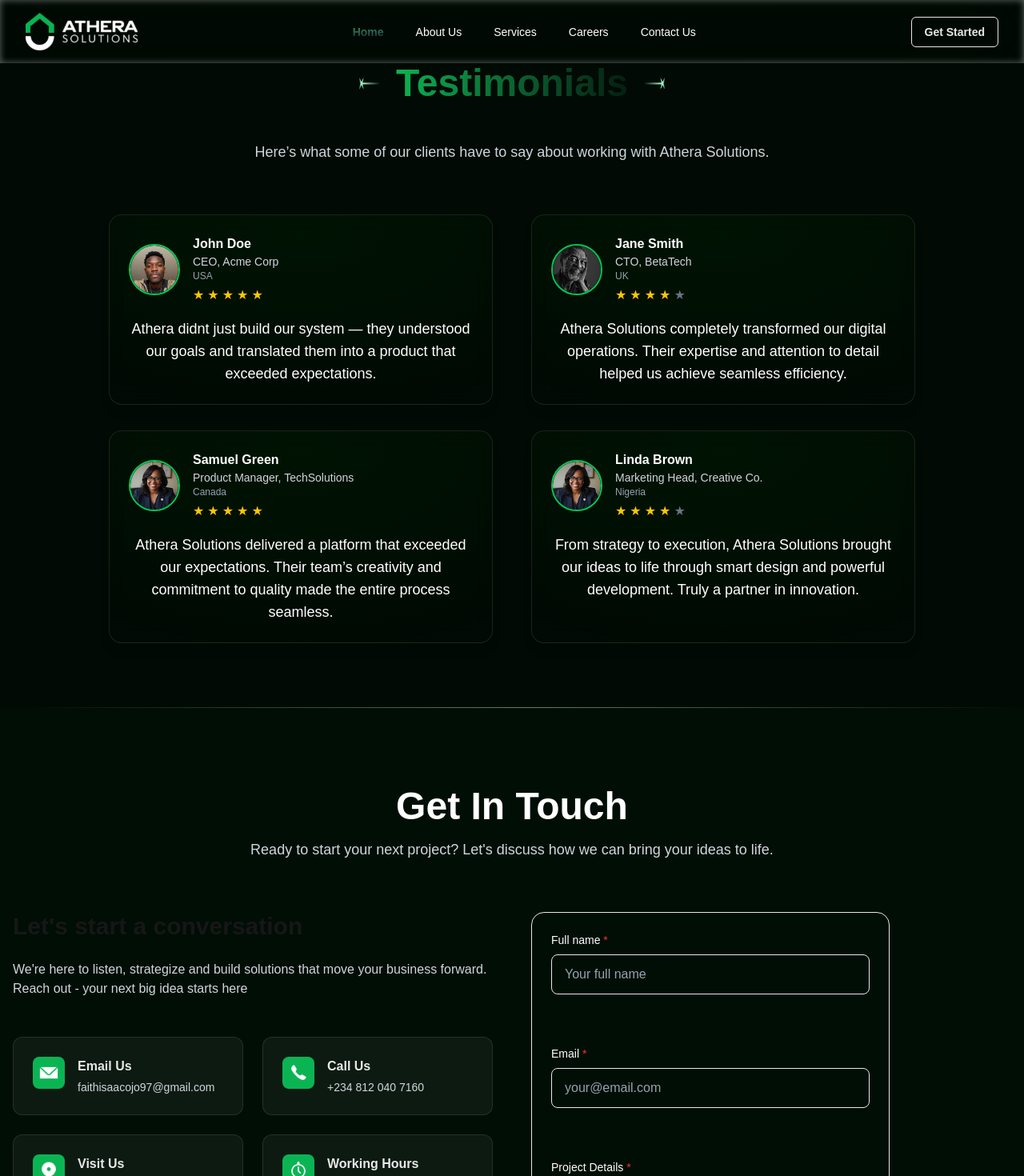
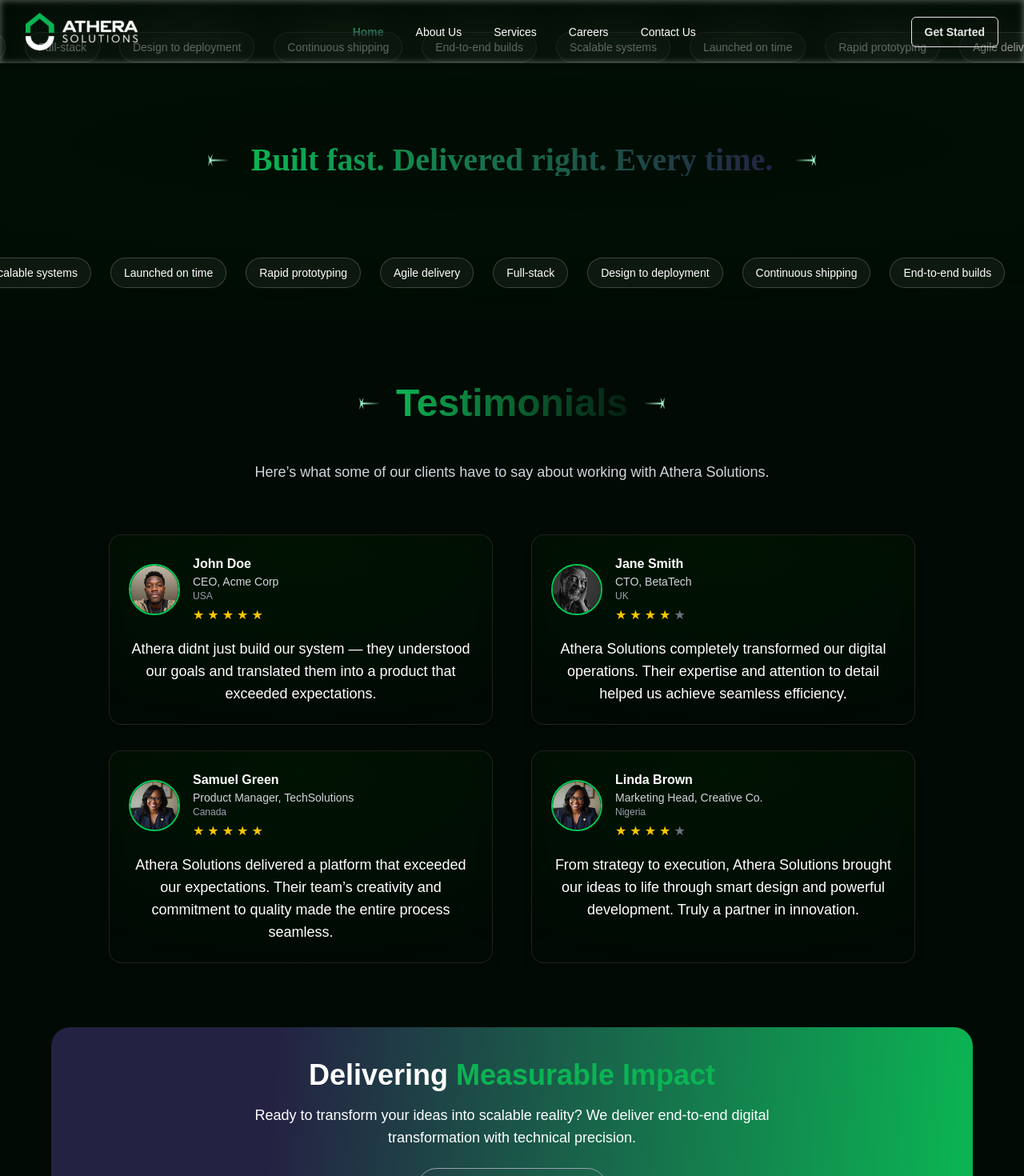
Before and after one commit to Isaac-s-Consolidate/athera-solutions, a Next.js app: page / in a window 1280 px wide. Shown: the top 1470 px of the page at 80% size. Built offline with nearby package versions, Linux system fonts and the light colour scheme.

Commit message:
feat: initial commit

```diff
--- a/app/page.tsx
+++ b/app/page.tsx
@@ -1,3 +1,4 @@
+import Build from '@/components/Build';
 import ContactForm from '@/components/ContactForm';
 import Testimonials from '@/components/Testimonials';
 
@@ -5,6 +6,7 @@ const HomePage = () => {
   return (
     <div className="min-h-screen">
       <main>
+        <Build />
         <Testimonials />
         <ContactForm />
       </main>
--- /dev/null
+++ b/components/Build.tsx
@@ -0,0 +1,118 @@
+'use client';
+
+import Image from 'next/image';
+import leftArrow from '@/app/assets/left.png';
+import rightArrow from '@/app/assets/right.png';
+
+const tags = [
+  'Rapid prototyping',
+  'Agile delivery',
+  'Full-stack',
+  'Design to deployment',
+  'Continuous shipping',
+  'End-to-end builds',
+  'Scalable systems',
+  'Launched on time',
+];
+
+const Build = () => {
+  return (
+    <div
+      className="relative w-full h-[400px] px-6 text-white overflow-hidden flex items-center justify-center"
+      style={{
+        background: `
+            radial-gradient(
+            140.77% 69.5% at 50% 44.94%,
+            rgba(144, 248, 189, 0.15) 0%,
+            #0BB453 40%,
+            rgba(11, 180, 83, 0.15) 100%
+            ),
+            #010A04
+        `,
+        backgroundBlendMode: 'overlay',
+      }}
+    >
+      {/* TOP MARQUEE */}
+      <div className="absolute top-10 left-0 w-full overflow-hidden">
+        <div className="whitespace-nowrap flex animate-marquee-left gap-6">
+          {[...tags, ...tags].map((t, i) => (
+            <span
+              key={`top-${i}`}
+              className="px-4 py-2 rounded-full text-sm border border-white/20 bg-white/5 backdrop-blur-sm inline-block"
+            >
+              {t}
+            </span>
+          ))}
+        </div>
+      </div>
+
+      {/* PERFECT CENTER CONTENT */}
+      <div className="flex items-center justify-center gap-6 pointer-events-none">
+        <Image src={leftArrow} alt="Left" width={30} height={30} />
+
+        <h1
+          className="text-center font-semibold max-w-5xl leading-none"
+          style={{
+            fontFamily: 'Poppins',
+            fontWeight: 600,
+            fontStyle: 'normal',
+            fontSize: '40px',
+            lineHeight: '100%',
+            letterSpacing: '0',
+            background: 'linear-gradient(90deg, #0BB453 0%, #242243 100%)',
+            WebkitBackgroundClip: 'text',
+            WebkitTextFillColor: 'transparent',
+          }}
+        >
+          Built fast. Delivered right. Every time.
+        </h1>
+
+        <Image src={rightArrow} alt="Right" width={30} height={30} />
+      </div>
+
+      {/* BOTTOM MARQUEE */}
+      <div className="absolute bottom-10 left-0 w-full overflow-hidden">
+        <div className="whitespace-nowrap flex animate-marquee-right gap-6">
+          {[...tags, ...tags].map((t, i) => (
+            <span
+              key={`bottom-${i}`}
+              className="px-4 py-2 rounded-full text-sm border border-white/20 bg-white/5 backdrop-blur-sm inline-block"
+            >
+              {t}
+            </span>
+          ))}
+        </div>
+      </div>
+
+      {/* KEYFRAMES */}
+      <style jsx>{`
+        .animate-marquee-left {
+          animation: marquee-left 28s linear infinite;
+        }
+        .animate-marquee-right {
+          animation: marquee-right 28s linear infinite;
+        }
+
+        @keyframes marquee-left {
+          0% {
+            transform: translateX(0%);
+          }
+          100% {
+            transform: translateX(-100%);
+          }
+        }
+
+        @keyframes marquee-right {
+          0% {
+            transform: translateX(-100%);
+          }
+          100% {
+            transform: translateX(0%);
+          }
+        }
+      `}</style>
+    </div>
+  );
+};
+
+export default Build;
--- a/components/Testimonials.tsx
+++ b/components/Testimonials.tsx
@@ -126,6 +126,26 @@ export default function Testimonials() {
           </div>
         ))}
       </div>
+      {/* Bottom CTA Section */}
+      <div
+        className="mt-20 max-w-6xl mx-auto rounded-3xl p-10 text-center"
+        style={{
+          background:
+            'linear-gradient(94.87deg, #242243 24.19%, #0BB453 98.65%)',
+        }}
+      >
+        <h2 className="text-3xl md:text-4xl font-bold text-white mb-4">
+          Delivering <span className="text-[#0BB453]">Measurable Impact</span>
+        </h2>
+
+        <p className="text-white text-lg max-w-2xl mx-auto mb-6 font-poppins">
+          Ready to transform your ideas into scalable reality? We deliver
+          end-to-end digital transformation with technical precision.
+        </p>
+        <button className="px-8 py-3 bg-transparent text-white font-poppins rounded-full border border-gray-400 hover:bg-green-800 transition cursor-pointer">
+          Start Your Project Today
+        </button>
+      </div>
     </div>
   );
 }
```
